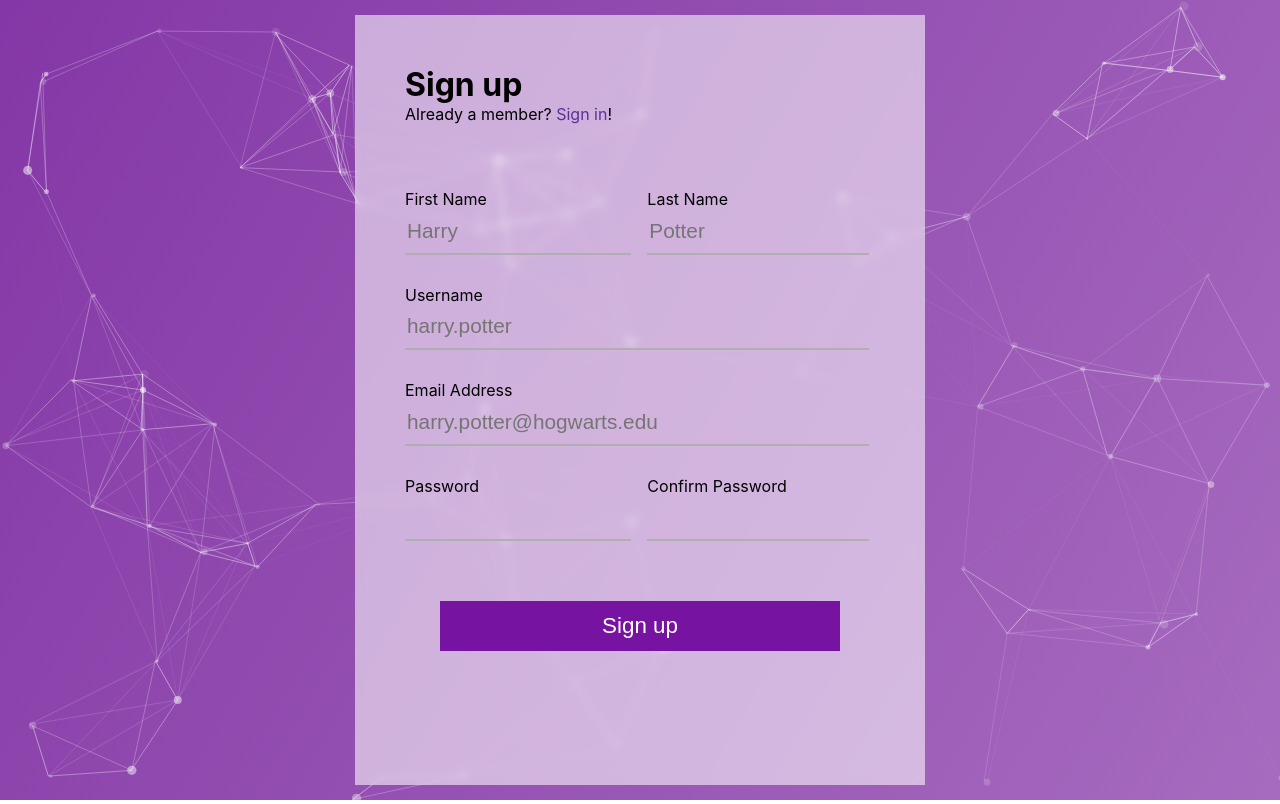
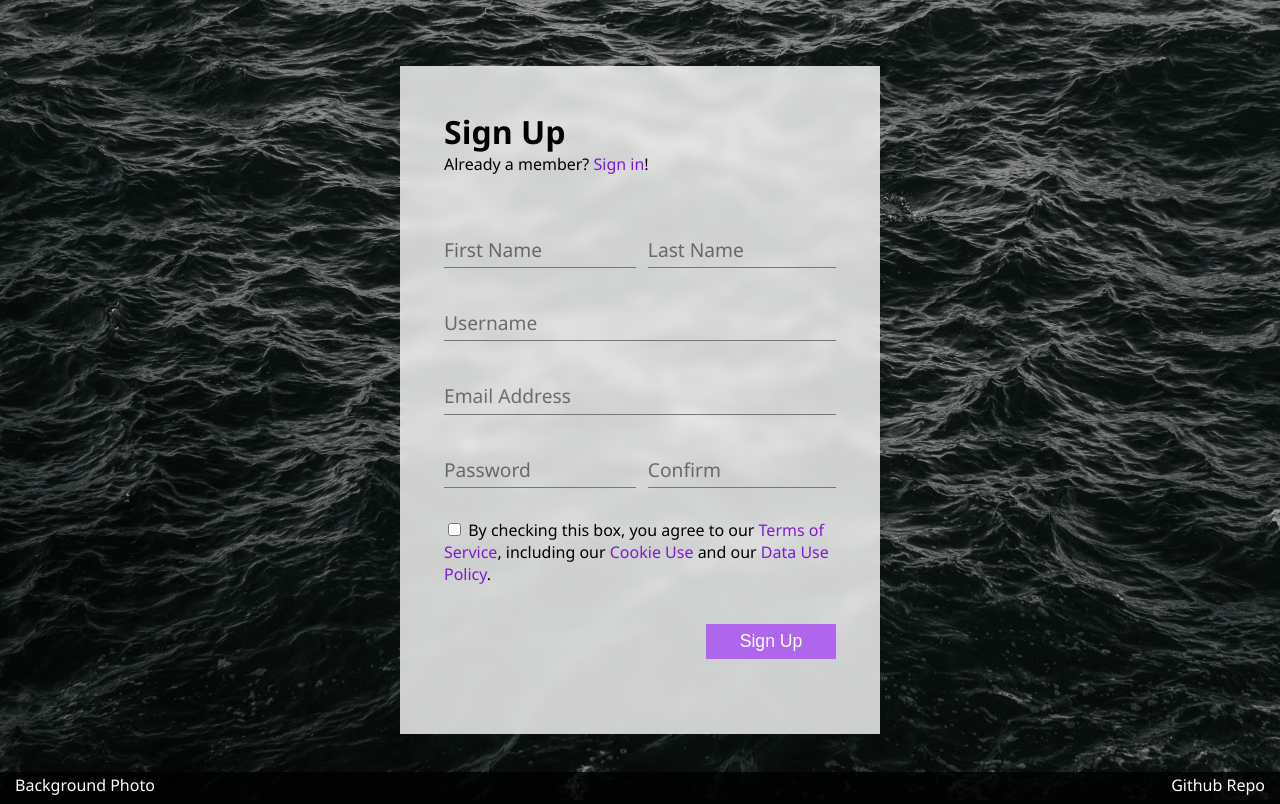
Before and after one commit to GabeLins/improved-login, a Flask app: page /register in a window 1280 px wide. Run offline with Flask 2, Linux system fonts and the light colour scheme.

Commit message:
Improve UI quality

```diff
--- a/LoginSystem/static/css/index.css
+++ /dev/null
@@ -1,145 +0,0 @@
-html,
-body {
-    margin: 0;
-    overflow: hidden;
-    font-family: -apple-system, BlinkMacSystemFont, 'Segoe UI',
-        Roboto, Oxygen, Ubuntu, Cantarell, 'Open Sans', 'Helvetica Neue',
-        sans-serif;
-}
-
-a {
-    color: inherit;
-    text-decoration: none;
-}
-
-#particles {
-    background: linear-gradient(480deg, #8437a6, #a66bbf);
-    position: absolute;
-
-    height: 100%;
-    width: 100%;
-}
-
-.login { --height: 540px; }
-.register { --height: 670px; }
-
-.form-panel {
-    --width: 470px;
-    background-color: #ffffff90;
-    padding: 50px;
-
-    position: fixed;
-    left: 50%;
-    margin-left: calc((var(--width) + 100px) / -2);
-    top: 50%;
-    margin-top: calc((var(--height) + 100px) / -2);
-    z-index: 1;
-
-    height: var(--height);
-    width: var(--width);
-    backdrop-filter: blur(4px);
-}
-
-.sign-form {
-    position: relative;
-    top: 65px;
-}
-
-.sign-title {
-    margin: 0;
-}
-
-.sign-link {
-    display: inline-block;
-    color: #5a3095;
-}
-
-.sign-link:hover {
-    text-decoration: underline;
-}
-
-.form-row {
-    margin-bottom: 40px;
-    display: flex;
-    width: 100%;
-}
-
-.text-input {
-    width: 100%;
-    margin-right: 10px;
-}
-
-.text-input + * {
-    width: calc(100% - 10px);
-    margin-left: 10px;
-}
-
-.text-input * {
-    display: block;
-}
-
-.text-input input {
-    border: none;
-    box-shadow: none;
-    background: transparent;
-    outline: none;
-    border-bottom: 2px solid #afafaf;
-    font-size: 1.3em;
-    height: 2em;
-    width: 100%;
-}
-
-.text-input input:focus,
-.text-input input:active {
-    border-bottom: 2px solid #5a3095;
-}
-
-input[type=submit] {
-    background: #7613a0;
-    color: #ffffff;
-    border: 3px solid transparent;
-    margin: 30px 7.5%;
-    font-size: 1.4em;
-    width: 85%;
-    height: 50px;
-}
-
-input[type=submit]:hover {
-    border-color: #7613a0;
-    background: transparent;
-    color: #7613a0;
-}
-
-input[type=checkbox] {
-    margin-top: 20px;
-    transform: scale(1.3);
-}
-
-.forget {
-    position: relative;
-    display: block;
-    text-align: center;
-    width: 100%;
-}
-
-.error {
-    color: #ff2e39;
-    margin-bottom: -10px;
-}
-
-@media only screen and (max-width: 600px) {
-    .form-panel {
-        --width: 100% !important;
-        --height: 100% !important;
-        top: 0;
-        left: 0;
-        margin: -1px;
-        text-align: center;
-        padding: 5px;
-    }
-
-    .form-row {
-        padding: 0 2.5%;
-        width: 95%;
-    }
-}
--- /dev/null
+++ b/LoginSystem/static/css/register.css
@@ -0,0 +1,189 @@
+a {
+    color: #7f1ad1;
+    text-decoration: none;
+}
+
+a:hover {
+    text-decoration: underline;
+}
+
+body,
+html {
+    margin: 0;
+    overflow: hidden;
+    font-family: "Segoe UI";
+}
+
+.error {
+    color: #ff5d5d;
+}
+
+.form-row {
+    margin-top: 35px;
+    display: flex;
+    justify-content: space-between;
+}
+
+#effect,
+#background {
+    position: absolute;
+    width: 100%;
+    height: 100%;
+}
+
+#background {
+    background: var(--img) center no-repeat;
+    background-size: cover;
+    transition: 0.8s transform ease;
+    z-index: 0;
+}
+
+.full input:not(:placeholder-shown)+.holder,
+.line input:not(:placeholder-shown)+.holder,
+.full input:focus+.holder,
+.line input:focus+.holder {
+    opacity: 1;
+    font-size: 1em;
+    top: -1em;
+}
+
+#register {
+    user-select: none;
+    position: absolute;
+    padding: 44px;
+    width: var(--width);
+    height: var(--height);
+    top: 50%;
+    left: 50%;
+    transform: translate(-50%, -50%);
+    background-color: #ffffffcc;
+    backdrop-filter: blur(6px);
+    transition: 0.4s background-color ease;
+    z-index: 2;
+}
+
+#register:hover {
+    background-color: #ffffff;
+}
+
+#register:hover+#background {
+    transform: scale(1.05);
+}
+
+#register:hover+#background+#effect {
+    opacity: 1;
+}
+
+#register h1 {
+    margin: auto;
+    font-weight: 600;
+}
+
+#register form {
+    position: relative;
+    overflow: hidden;
+    width: 100%;
+    top: 20px;
+    height: var(--form);
+}
+
+#effect {
+    opacity: 0;
+    transition: 0.6s opacity ease;
+    z-index: 1;
+}
+
+footer {
+    justify-content: space-between;
+    align-items: center;
+    background-color: #000000cc;
+    display: flex;
+    position: absolute;
+    bottom: 0;
+    width: 100%;
+    height: 28px;
+    z-index: 2;
+}
+
+footer a {
+    margin: 2px 15px auto;
+    color: #ffffff;
+}
+
+.fieldset {
+    display: block;
+    position: absolute;
+    width: 100%;
+    height: 100%;
+}
+
+#sign {
+    position: absolute;
+    outline: none;
+    bottom: 0px;
+    right: 0px;
+    background: #af65ec;
+    border: none;
+    font-size: 1.1em;
+    color: #ffffff;
+    width: 130px;
+    height: 35px;
+    cursor: pointer;
+}
+
+.full,
+.line {
+    position: relative;
+    display: inline-block;
+    width: var(--width);
+}
+
+.full .holder,
+.line .holder {
+    pointer-events: none;
+    position: absolute;
+    font-size: 1.2em;
+    left: 0;
+    top: 6px;
+    transition: 0.2s all;
+    opacity: 0.5;
+}
+
+.full input,
+.line input {
+    font-size: 1.1em;
+    font-weight: 400;
+    border: none;
+    outline: none;
+    background: none;
+    border-bottom: 1px solid #777777;
+    width: 100%;
+    height: 2em;
+}
+
+.full input:focus,
+.line input:focus {
+    border-color: #7f1ad1;
+}
+
+#background {
+    --img: url("../img/register.jpg");
+}
+
+#effect {
+    background-color: #00000099;
+}
+
+#register {
+    --width: 392px;
+    --height: 580px;
+    --form: 80%;
+}
+
+.line {
+    --width: 48%;
+}
+
+.full {
+    --width: 100%;
+}
--- a/LoginSystem/templates/layout.html
+++ b/LoginSystem/templates/layout.html
@@ -1,20 +1,23 @@
 <!DOCTYPE html>
-<html lang="en">
-
+<html>
 <head>
-    <meta charset="UTF-8">
-    <meta name="viewport" content="width=device-width, initial-scale=1.0">
-    <meta http-equiv="X-UA-Compatible" content="ie=edge">
-    <link rel="stylesheet" href="/static/css/index.css">
+    <meta charset="utf-8">
+    <meta http-equiv="X-UA-Compatible" content="IE=edge">
+    <meta name="viewport" content="width=device-width, initial-scale=1">
+    <link rel="stylesheet" href="/static/css/{{ style }}">
     <title>{{ title }}</title>
 </head>
-
 <body>
     {% block content %}
     {% endblock %}
-    <div id="particles"></div>
-    <script src="/static/js/particles.min.js"></script>
-    <script src="/static/js/index.js"></script>
+
+    <div id="background"></div>
+    <div id="effect"></div>
+
+    <footer>
+        {% block image %}
+        {% endblock %}
+        <a href="https://github.com/GabeLins/improved-login">Github Repo</a>
+    </footer>
 </body>
-
 </html>
--- a/LoginSystem/templates/register.html
+++ b/LoginSystem/templates/register.html
@@ -1,54 +1,66 @@
 {% extends "layout.html" %}
 {% block content %}
-<div class="form-panel register">
-    <h1 class="sign-title">Sign up</h1>
+<div id="register">
+    <h1>Sign Up</h1>
+    <span>Already a member? <a href="{{ url_for('auth.login') }}">Sign in</a>!</span>
 
-    <span>
-        Already a member?
-        <a href="{{ url_for('auth.render_login') }}" class="sign-link">Sign in</a>!
-    </span>
+    <form method="POST">
+        <div class="fieldset">
+            <div class="form-row">
+                <label class="line">
+                    <input type="text" name="first" id="fname" placeholder=" ">
+                    <span class="holder">First Name</span>
+                    <span class="error">{{ errors.name }}</span>
+                </label>
+                <label class="line">
+                    <input type="text" name="last" id="lname" placeholder=" ">
+                    <span class="holder">Last Name</span>
+                    <span class="error">{{ errors.last }}</span>
+                </label>
+            </div>
 
-    <form class="sign-form" method="POST" id="reg">
-        <div class="form-row">
-            <div class="text-input">
-                <label for="first-name">First Name</label>
-                <input type="text" id="first-name" name="first" placeholder="Harry">
-                <span class="error" id="$err_name">{{ errors.name }}</span>
+            <div class="form-row">
+                <label class="full">
+                    <input type="text" name="username" id="username" placeholder=" ">
+                    <span class="holder">Username</span>
+                    <span class="error">{{ errors.user }}</span>
+                </label>
             </div>
-            <div class="text-input">
-                <label for="last-name">Last Name</label>
-                <input type="text" id="last-name" name="last" placeholder="Potter">
-                <span class="error" id="$err_last">{{ errors.last }}</span>
+
+            <div class="form-row">
+                <label class="full">
+                    <input type="text" name="email" id="email" placeholder=" ">
+                    <span class="holder">Email Address</span>
+                    <span class="error">{{ errors.mail }}</span>
+                </label>
             </div>
+
+            <div class="form-row">
+                <label class="line">
+                    <input type="password" name="password" id="password" placeholder=" ">
+                    <span class="holder">Password</span>
+                    <span class="error">{{ errors.leng }}</span>
+                </label>
+                <label class="line">
+                    <input type="password" name="confirm" id="confirm" placeholder=" ">
+                    <span class="holder">Confirm</span>
+                    <span class="error">{{ errors.pass }}</span>
+                </label>
+            </div>
+
+            <div class="form-row" style="margin-top: 15px;">
+                <p>
+                    <input type="checkbox" name="agree" id="agree">
+                    By checking this box, you agree to our <a href="">Terms of Service</a>, including our <a href="">Cookie Use</a> and our <a href="">Data Use Policy</a>.
+                </p>
+                <span class="error">{{ errors.term }}</span>
+            </div>
+
+            <input id="sign" type="submit" value="Sign Up">
         </div>
-        <div class="form-row">
-            <div class="text-input">
-                <label for="username">Username</label>
-                <input type="text" id="username" name="username" placeholder="harry.potter">
-                <span class="error" id="$err_user">{{ errors.user }}</span>
-            </div>
-        </div>
-        <div class="form-row">
-            <div class="text-input">
-                <label for="email">Email Address</label>
-                <input type="text" id="email" name="email" placeholder="harry.potter@hogwarts.edu">
-                <span class="error" id="$err_mail">{{ errors.mail }}</span>
-            </div>
-        </div>
-        <div class="form-row">
-            <div class="text-input">
-                <label for="password">Password</label>
-                <input type="password" id="password" name="password">
-                <span class="error" id="$err_leng">{{ errors.leng }}</span>
-            </div>
-            <div class="text-input">
-                <label for="confirm">Confirm Password</label>
-                <input type="password" id="confirm" name="confirm">
-                <span class="error" id="$err_pass">{{ errors.pass }}</span>
-            </div>
-        </div>
-
-        <input type="submit" id="submit" value="Sign up">
     </form>
 </div>
 {% endblock %}
+{% block image %}
+<a href="https://besthqwallpapers.com/en/download/112218/1920x1080">Background Photo</a>
+{% endblock %}
```
Also changed, not shown: LoginSystem/auth.py (+14 -6 lines), LoginSystem/static/css/login.css (added, +194 -0 lines), LoginSystem/templates/login.html (+30 -28 lines), LoginSystem/static/img/login.jpg (added), LoginSystem/static/img/register.jpg (added).
